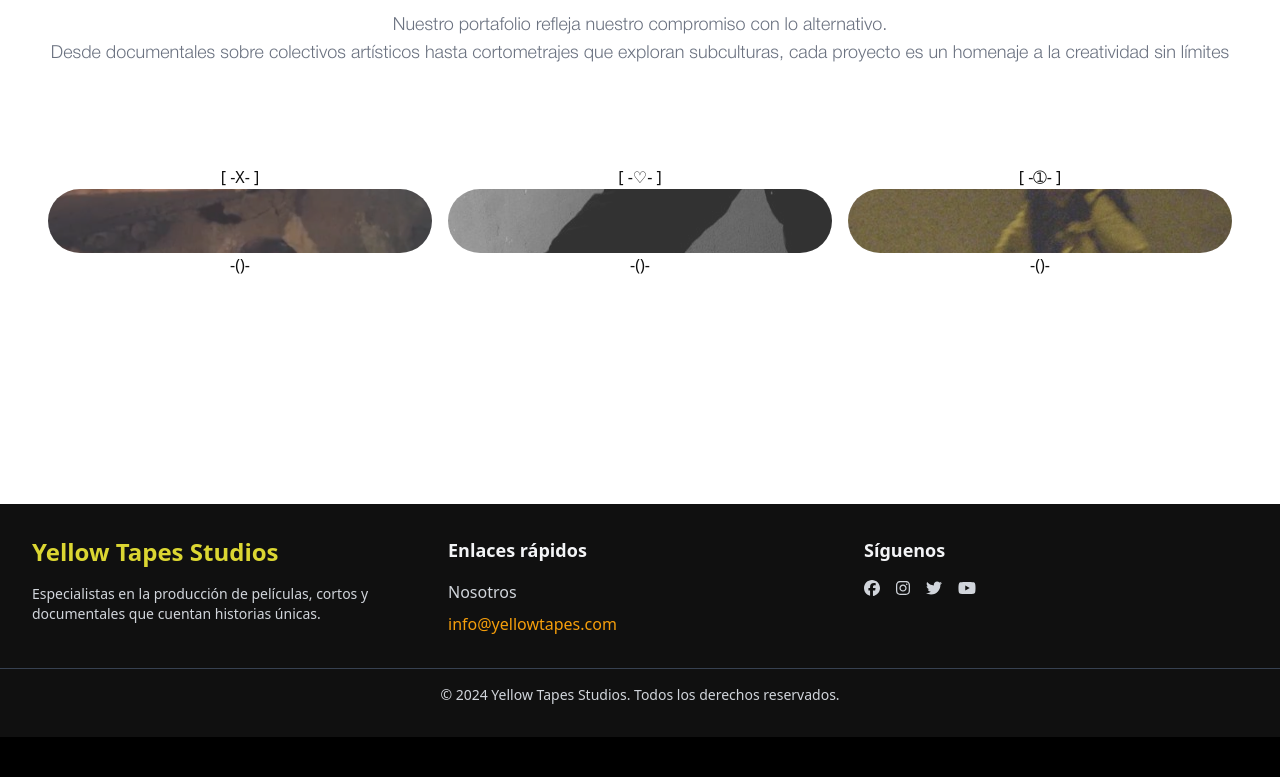
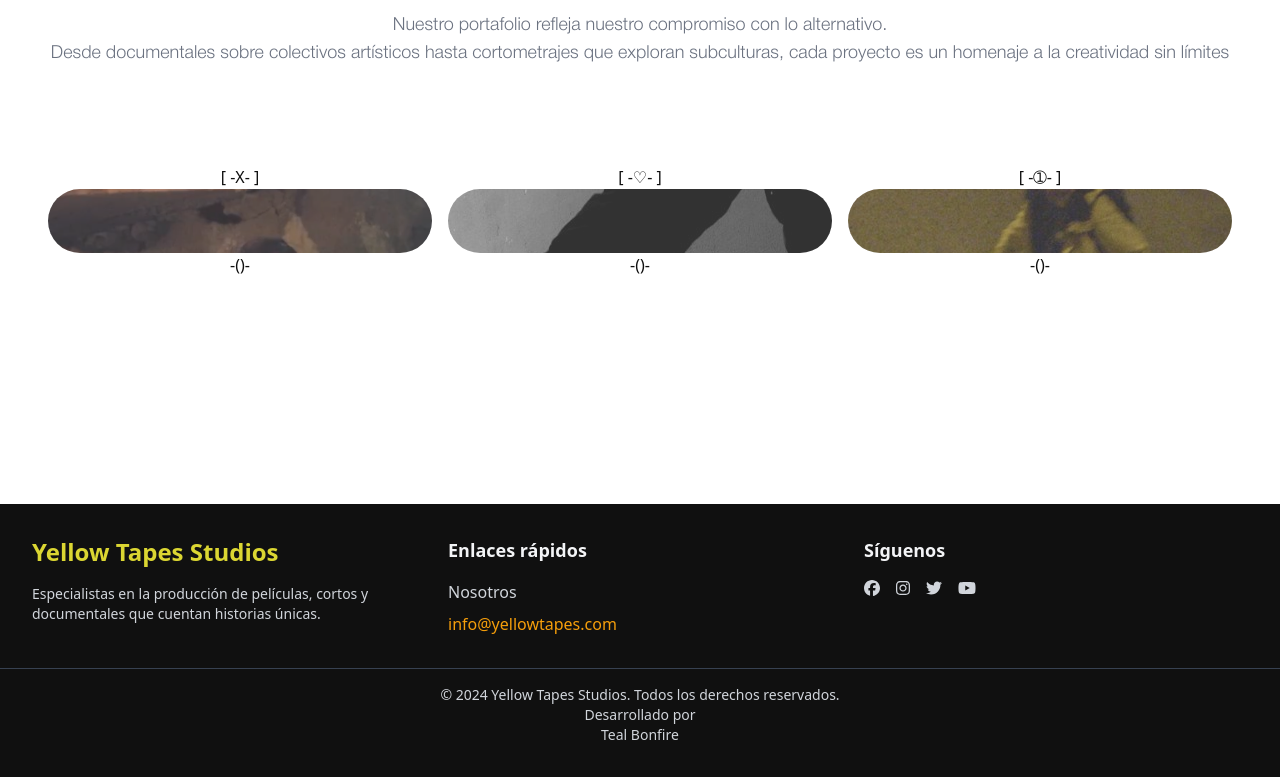
Before and after one commit to LaJuFA/pagina-ant, a React (Vite) app: page /pagina-ant/Nosotros in a window 1280 px wide. Shown: the part 1096-1873 px from the top of the page. Before the commit the page ends 1833 px from the top, so only its background shows below. Built offline with nearby package versions, Linux system fonts and the light colour scheme.

Commit message:
cambios añadidos

```diff
--- a/src/components/Bridge.jsx
+++ b/src/components/Bridge.jsx
@@ -21,7 +21,7 @@ const Bridge = () => {
     })
 
   return (
-        <section className="w-full h-screen bg-yellow overflow-hidden flex items-center px-10">
+        <section className="w-full h-screen bg-yellow-10 overflow-hidden flex items-center px-10">
             <div className="md:flex gap-10">
                 <div className="alpha w-3/5">
                     <img src={imgUno} alt="Escena todos mis caminos" className="rounded-lg shadow-lg" />
@@ -31,11 +31,11 @@ const Bridge = () => {
                         <h1 className="alpha text-5xl text-zinc">
                             The I Love you Bridge
                         </h1>
-                        <h4 className="alpha text-lg text-gray-600">
+                        <h4 className="alpha text-lg text-[#383B43]">
                             Una pareja de adictos a la heroína se culpan el uno al otro por el suicidio de su amigo.
                         </h4>
                     </div>
-                    <div className="w-32 border-2 border-solid border-gray-500 text-center rounded-3xl hover:border-zinc text-gray-500 hover:text-zinc">
+                    <div className="w-32 border-2 border-solid border-[#383B43] text-center rounded-3xl hover:border-zinc text-[#383B43] hover:text-zinc">
                         <Link className="alpha" to="/pagina-ant/ReproductorLove">
                             <p className="text-lg">
                                 Mirar Teaser
--- a/src/components/Caminos.jsx
+++ b/src/components/Caminos.jsx
@@ -22,7 +22,7 @@ const Caminos = () => {
     })
 
     return (
-        <section className="w-full h-screen bg-yellow overflow-hidden flex items-center px-10">
+        <section className="w-full h-screen bg-yellow-10 overflow-hidden flex items-center px-10">
             <div className="md:flex gap-10">
                 <div className="fade w-3/5">
                     <img src={imgUno} alt="Escena todos mis caminos" className="rounded-lg shadow-lg" />
@@ -32,13 +32,13 @@ const Caminos = () => {
                         <h1 className="fade text-5xl text-zinc">
                             Todos mis caminos son la destrucción
                         </h1>
-                        <h4 className="fade text-lg text-gray-500">
+                        <h4 className="fade text-lg text-[#383B43]">
                             Anthony, un joven marcado por su depresión y recuerdos con una chica, busca consuelo en las drogas y los raves. <br/>
                             Su vida da un giro cuando conoce a Kidd Savage, un chico de su edad, pero que vive en la calle. <br/>
                             Juntos recorren la ciudad, dejando atrás sus problemas momentáneamente, mientras que comienzan a cuestionar sus decisiones y reflexionar sobre sus vidas.
                         </h4>
                     </div>
-                    <div className="w-32 border-2 border-solid border-gray-500 text-center rounded-3xl hover:border-zinc text-gray-500 hover:text-zinc">
+                    <div className="w-32 border-2 border-solid border-[#383B43] text-center rounded-3xl hover:border-zinc text-[#383B43] hover:text-zinc">
                         <Link className="fade" to="/pagina-ant/ReproductorCaminos">
                             <p className="text-lg">
                                 Mirar Teaser
--- a/src/components/Footer.jsx
+++ b/src/components/Footer.jsx
@@ -40,9 +40,12 @@ const Footer = () => {
         </div>
       </div>
 
-      <div className="mt-8 border-t border-gray-700 pt-4 text-center text-sm">
-        <p>© 2024 Yellow Tapes Studios. Todos los derechos reservados.
-        </p>
+      <div className="mt-8 border-t border-gray-700 pt-4 text-center text-sm flex-column items-center justify-center">
+        <p>© 2024 Yellow Tapes Studios. Todos los derechos reservados.</p>
+        <div>
+          <p>Desarrollado por</p>
+          <a href="https://linktr.ee/tealbonfiredevs" target="_blank" rel="noopener noreferrer">Teal Bonfire</a>
+        </div>
       </div>
     </footer>
   );
```
